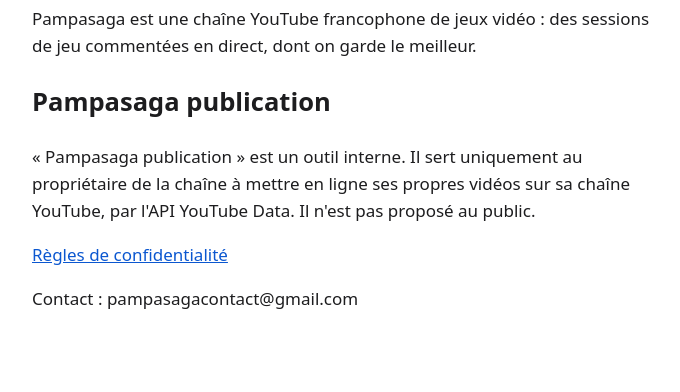
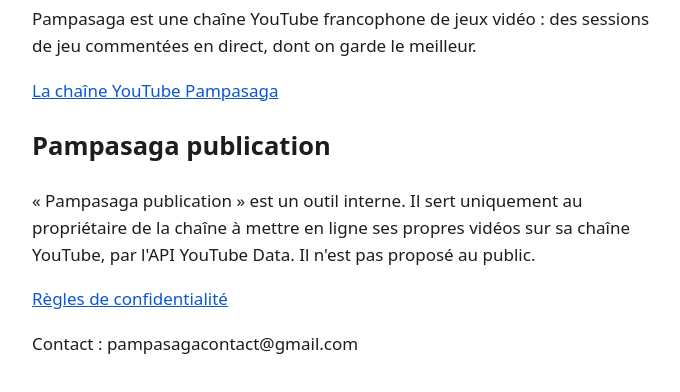
Before and after one commit to pampasaga/pampasaga.github.io, a plain HTML site: page index.html in a window 1280 px wide. Shown: the part 120-512 px from the top of the page, without its empty margins (288-968 px from the left). Drawn offline with Linux system fonts and the light colour scheme.

Commit message:
Lien vers la chaîne YouTube
Co-Authored-By: Claude Opus 5.5 <noreply@anthropic.com>

```diff
--- a/index.html
+++ b/index.html
@@ -14,6 +14,7 @@ a{color:var(--lien)}
 <body>
 <h1>Pampasaga</h1>
 <p>Pampasaga est une chaîne YouTube francophone de jeux vidéo : des sessions de jeu commentées en direct, dont on garde le meilleur.</p>
+<p><a href="https://www.youtube.com/@PampaSaga">La chaîne YouTube Pampasaga</a></p>
 <h2>Pampasaga publication</h2>
 <p>« Pampasaga publication » est un outil interne. Il sert uniquement au propriétaire de la chaîne à mettre en ligne ses propres vidéos sur sa chaîne YouTube, par l'API YouTube Data. Il n'est pas proposé au public.</p>
 <p><a href="confidentialite.html">Règles de confidentialité</a></p>
```
